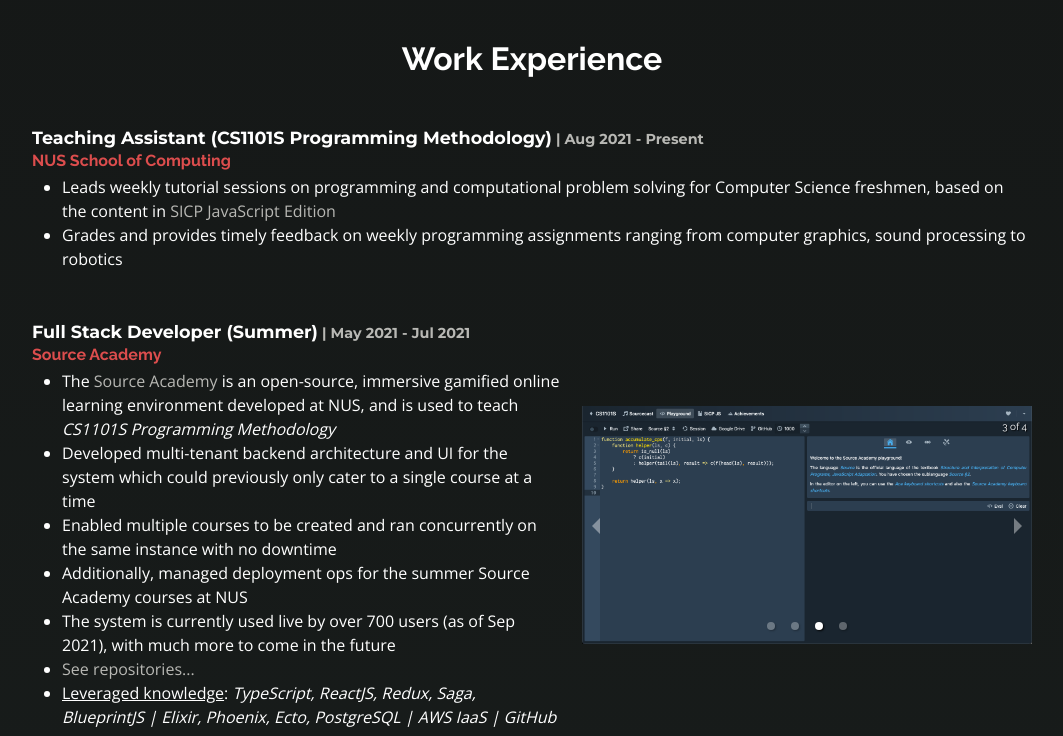
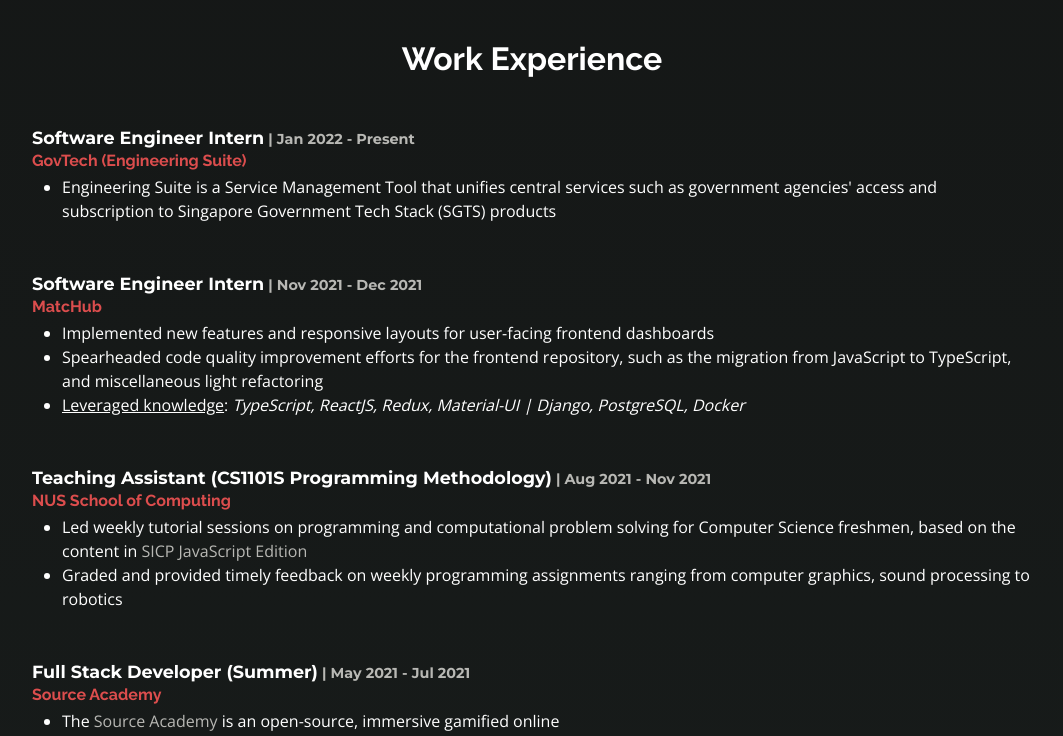
Before and after one commit to chownces/chownces.github.io, a React (Create React App) app: page / in a window 1280 px wide. Shown: the part 2460-3196 px from the top of the page, without its empty margins (108-1171 px from the left). Built offline with nearby package versions, Linux system fonts and the light colour scheme.

Commit message:
Update content

```diff
--- a/src/components/portfolio/Portfolio.js
+++ b/src/components/portfolio/Portfolio.js
@@ -16,6 +16,8 @@ import styles from './Portfolio.module.css';
 import 'react-responsive-carousel/lib/styles/carousel.min.css';
 
 const Portfolio = props => {
+  const renderCards = cards => cards.map((card, idx) => <CardCarousel key={idx} card={card} />);
+
   return (
     <>
       <Spacer id="portfolio" />
@@ -25,18 +27,13 @@ const Portfolio = props => {
           <Section sectionTitle="External Courses" cards={externalCoursesCards} />
 
           <h1 style={{ margin: '80px 0 0 0' }}>Work Experience</h1>
-          <CardCarousel card={workExperienceCards[0]} />
-          <CardCarousel images={[sa1, sa2, sa3, sa4]} card={workExperienceCards[1]} />
-          <CardCarousel images={[sam1, sam2]} card={workExperienceCards[2]} />
+          {renderCards(workExperienceCards)}
 
           <h1 style={{ margin: '80px 0 0 0' }}>Software Side Projects</h1>
-          <CardCarousel images={[nw1, nw2, nw3]} card={softwareSideProjectCards[0]} />
-          <CardCarousel card={softwareSideProjectCards[1]} />
-          <CardCarousel images={[chr1, chr2, chr3]} card={softwareSideProjectCards[2]} />
-          <CardCarousel card={softwareSideProjectCards[3]} />
+          {renderCards(softwareSideProjectCards)}
 
           <h1 style={{ margin: '80px 0 0 0' }}>AI Side Projects</h1>
-          <CardCarousel card={aiSideProjects[0]} />
+          {renderCards(aiSideProjects)}
 
           <div style={{ height: '100px' }} />
         </div>
@@ -53,8 +50,8 @@ const educationCards = [
       {
         subtitle: 'Bachelor of Computing in Computer Science',
         points: [
-          'Expected Graduation: May 2024',
-          'CAP: 4.85/ 5.0',
+          'Expected Graduation: Dec 2023',
+          'CAP: 4.82/ 5.0',
           `Dean's List AY20/21 Semester 1`
         ]
       }
@@ -123,20 +120,53 @@ const externalCoursesCards = [
 
 const workExperienceCards = [
   {
+    title: 'Software Engineer Intern',
+    date: 'Jan 2022 - Present',
+    sections: [
+      {
+        subtitle: 'GovTech (Engineering Suite)',
+        subtitleLink:
+          'https://www.developer.tech.gov.sg/singapore-government-tech-stack/service-management/engineering-suite',
+        points: [
+          "Engineering Suite is a Service Management Tool that unifies central services such as government agencies' access and subscription to Singapore Government Tech Stack (SGTS) products"
+        ]
+      }
+    ]
+  },
+  {
+    title: 'Software Engineer Intern',
+    date: 'Nov 2021 - Dec 2021',
+    sections: [
+      {
+        subtitle: 'MatcHub',
+        subtitleLink: 'https://matchub.co',
+        points: [
+          'Implemented new features and responsive layouts for user-facing frontend dashboards',
+          'Spearheaded code quality improvement efforts for the frontend repository, such as the migration from JavaScript to TypeScript, and miscellaneous light refactoring',
+          <>
+            <u>Leveraged knowledge</u>:{' '}
+            <i>TypeScript, ReactJS, Redux, Material-UI | Django, PostgreSQL, Docker</i>
+          </>
+        ]
+      }
+    ]
+  },
+  {
     title: 'Teaching Assistant (CS1101S Programming Methodology)',
-    date: 'Aug 2021 - Present',
+    date: 'Aug 2021 - Nov 2021',
     sections: [
       {
         subtitle: 'NUS School of Computing',
+        subtitleLink: 'https://www.comp.nus.edu.sg/',
         points: [
           <>
-            Leads weekly tutorial sessions on programming and computational problem solving for
+            Led weekly tutorial sessions on programming and computational problem solving for
             Computer Science freshmen, based on the content in{' '}
             <a href="https://sourceacademy.org/sicpjs/index" target="_blank" rel="noreferrer">
               SICP JavaScript Edition
             </a>
           </>,
-          'Grades and provides timely feedback on weekly programming assignments ranging from computer graphics, sound processing to robotics'
+          'Graded and provided timely feedback on weekly programming assignments ranging from computer graphics, sound processing to robotics'
         ]
       }
     ]
@@ -144,9 +174,11 @@ const workExperienceCards = [
   {
     title: 'Full Stack Developer (Summer)',
     date: 'May 2021 - Jul 2021',
+    images: [sa1, sa2, sa3, sa4],
     sections: [
       {
         subtitle: 'Source Academy',
+        subtitleLink: 'https://github.com/source-academy',
         points: [
           <>
             The{' '}
@@ -177,9 +209,11 @@ const workExperienceCards = [
   {
     title: 'Student Frontend Developer',
     date: 'Dec 2020 - Apr 2021',
+    images: [sam1, sam2],
     sections: [
       {
         subtitle: 'NUS School of Computing',
+        subtitleLink: 'https://www.comp.nus.edu.sg/',
         points: [
           'Designed and implemented responsive layouts and mobile-friendly features for the previously desktop-only online IDE in Source Academy, as part of the module CP3108B (Independent Work)',
           'Added Progressive Web App (PWA) functionality for mobile users',
@@ -200,6 +234,7 @@ const softwareSideProjectCards = [
   {
     title: 'NoteWorthy',
     date: 'May 2021 - Aug 2021',
+    images: [nw1, nw2, nw3],
     sections: [
       {
         subtitle: 'CP2106 Independent Software Development Project (NUS Orbital)',
@@ -251,6 +286,7 @@ const softwareSideProjectCards = [
   {
     title: 'Online Christmas Escape Room',
     date: 'Dec 2020',
+    images: [chr1, chr2, chr3],
     sections: [
       {
         subtitle: 'Personal Project',
@@ -304,17 +340,17 @@ const Section = props => {
 };
 
 const CardCarousel = props => {
-  const { card, images } = props;
+  const { card } = props;
 
   return (
     <div className={styles.cardCarouselContainer}>
       <div>
         <Card {...card} />
       </div>
-      {images && (
+      {card.images && (
         <div className={styles.cardCarousel}>
           <Carousel showArrows autoPlay infiniteLoop showThumbs={false} className={styles.carousel}>
-            {images.map((img, idx) => (
+            {card.images.map((img, idx) => (
               <div key={idx}>
                 <img src={img} alt="" />
               </div>
@@ -338,7 +374,14 @@ const Card = props => {
       {sections &&
         sections.map((e, idx) => (
           <div key={idx}>
-            <div className={styles.cardSubtitle}>{e.subtitle}</div>
+            <div className={styles.cardSubtitle}>
+              {e.subtitleLink && (
+                <a href={e.subtitleLink} target="_blank" rel="noreferrer">
+                  {e.subtitle}
+                </a>
+              )}
+              {!e.subtitleLink && e.subtitle}
+            </div>
             {idx === 0 && date && <div className={styles.date2}>({date})</div>}
             <ul>
               {e.points && e.points.map((e, idx) => <li key={idx}>{e}</li>)}
--- a/src/components/portfolio/Portfolio.module.css
+++ b/src/components/portfolio/Portfolio.module.css
@@ -43,6 +43,19 @@
   font-weight: bold;
   margin-top: 3px;
 }
+
+.card .cardSubtitle a {
+  color: rgba(255, 87, 87, 0.85);
+}
+/* Uncomment to remove transform underline red styling on subtitle link hover */
+/* .card .cardSubtitle a::after {
+  transition: none;
+  opacity: 0;
+}
+.card .cardSubtitle a:hover::after {
+  transition: none;
+  opacity: 0;
+} */
 
 .card ul {
   line-height: 1.5;
```
